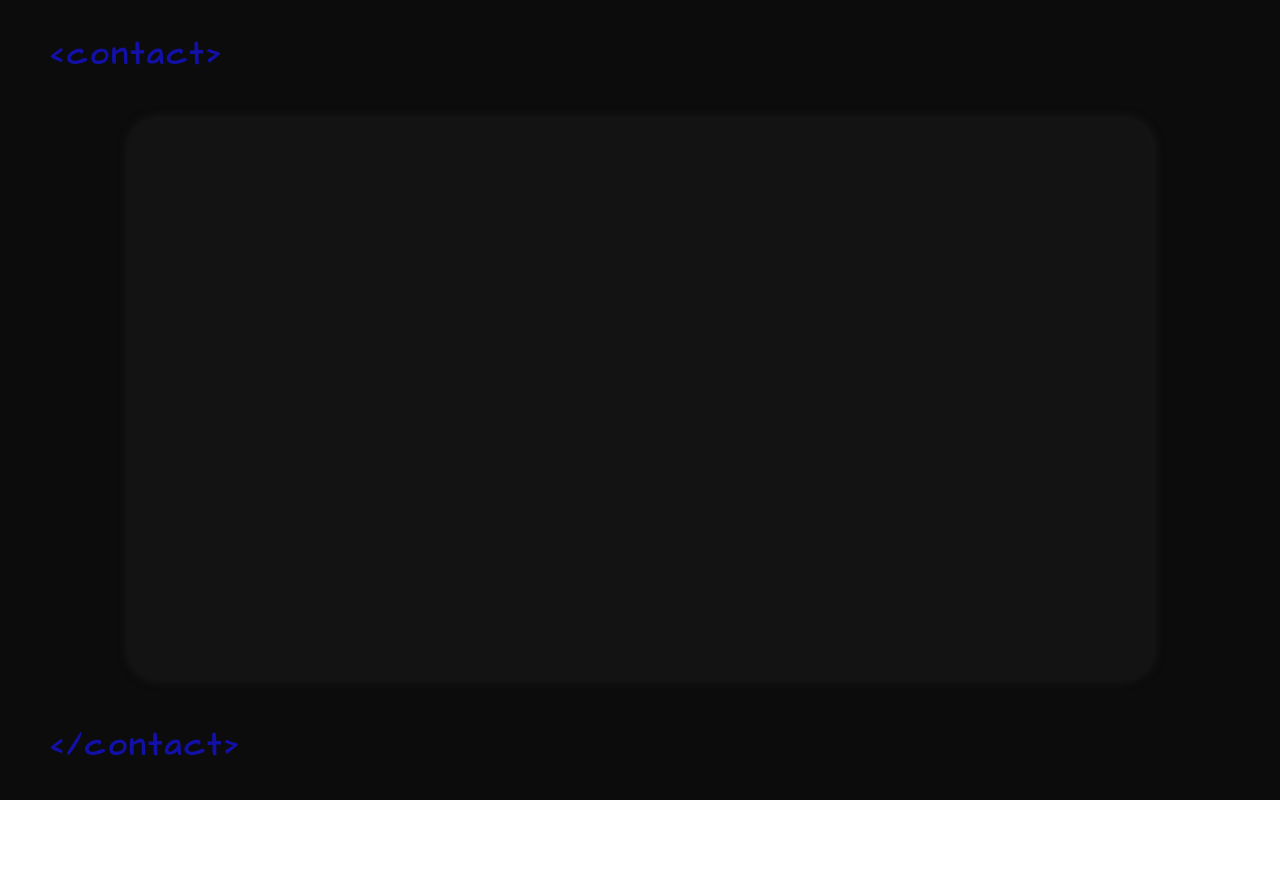
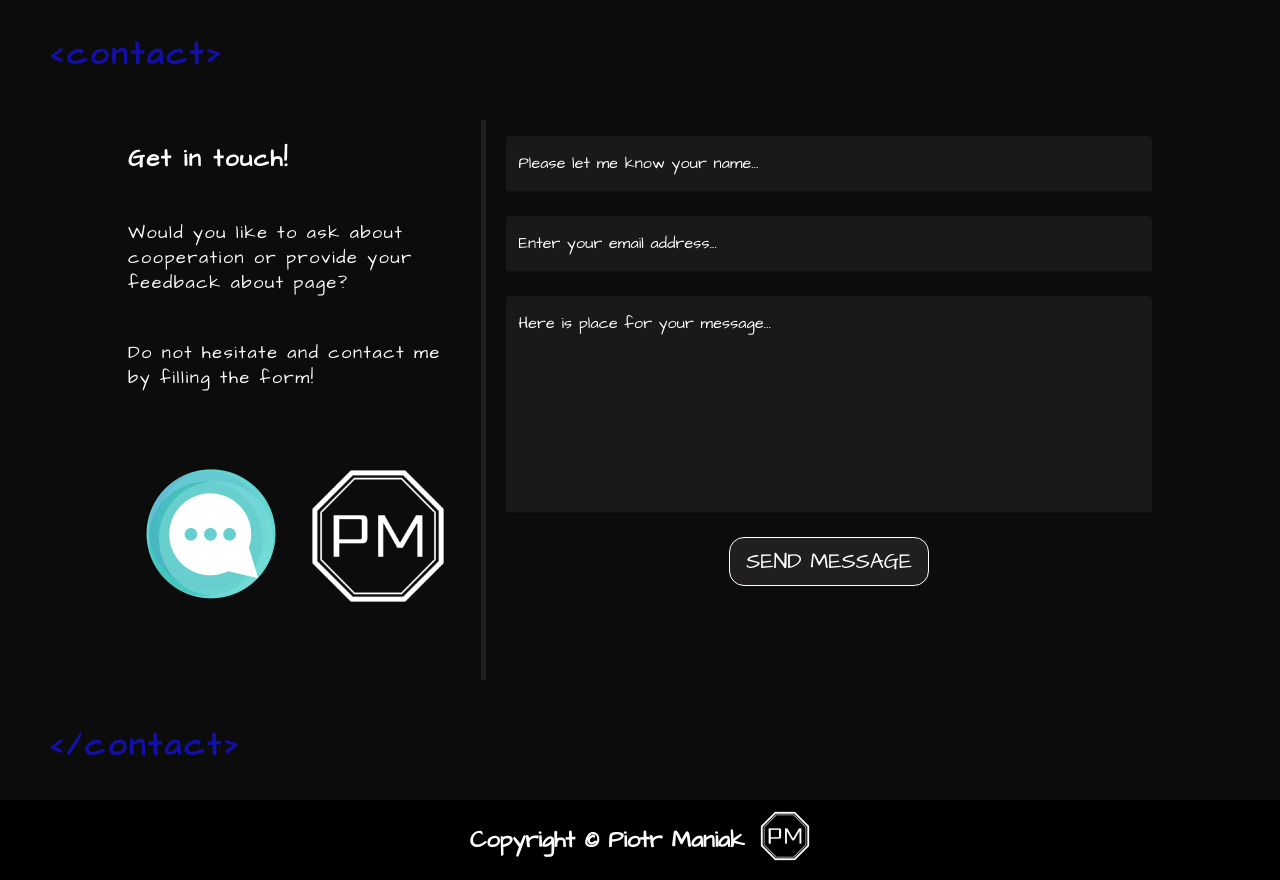
Before and after one commit to piterman93/portfolio-app, a React (Create React App) app: page / in a window 1280 px wide. Shown: the part 2400-3280 px from the top of the page. Before the commit the page ends 3200 px from the top, so only its background shows below. Built offline with nearby package versions, Linux system fonts and the light colour scheme.

Commit message:
complete contact section

```diff
--- a/package.json
+++ b/package.json
@@ -13,6 +13,7 @@
     "@testing-library/jest-dom": "^5.11.4",
     "@testing-library/react": "^11.1.0",
     "@testing-library/user-event": "^12.1.10",
+    "emailjs-com": "^3.2.0",
     "ityped": "^1.0.3",
     "node-sass": "^4.14.1",
     "react": "^17.0.2",
--- a/src/App.js
+++ b/src/App.js
@@ -1,8 +1,9 @@
 import Header from "./components/Header";
 import About from "./components/About/About";
-import Contact from "./components/Contact";
+import Contact from "./components/Contact/Contact";
 import Home from "./components/Home";
 import Portfolio from "./components/Portfolio";
+import Footer from "./components/Footer";
 
 import "./App.scss";
 
@@ -16,6 +17,7 @@ function App() {
         <Portfolio />
         <Contact />
       </div>
+      <Footer />
     </div>
   );
 }
--- a/src/components/Contact.js
+++ b/src/components/Contact/Contact.js
@@ -1,6 +1,9 @@
 import React from "react";
 
-import "../styles/Contact.scss";
+import "../../styles/Contact.scss";
+
+import ContactForm from "./ContactForm";
+import ContactAside from "./ContactAside";
 
 const title = "<contact>";
 const titleEnd = "</contact>";
@@ -10,7 +13,10 @@ export default function Contact() {
     <div className="contact" id="contact">
       <div className="wrapper">
         <h1>{title}</h1>
-        <div className="contact__card"></div>
+        <div className="contact__card">
+          <ContactAside />
+          <ContactForm />
+        </div>
         <h1>{titleEnd}</h1>
       </div>
     </div>
--- /dev/null
+++ b/src/components/Contact/ContactAside.js
@@ -0,0 +1,30 @@
+import React from "react";
+
+import "../../styles/ContactForm.scss";
+
+import contactLogo from "../../assets/contact-logo.png";
+import myLogo from "../../assets/logo-transparent.png";
+
+export default function ContactAside() {
+  return (
+    <div className="contact__aside">
+      <div className="wrapper">
+        <h2>Get in touch!</h2>
+
+        <p>
+          Would you like to ask about cooperation or provide your feedback about
+          page?{" "}
+        </p>
+        <p>Do not hesitate and contact me by filling the form!</p>
+        <div className="icons_wrapper">
+          <div className="logo">
+            <img src={contactLogo} alt="messenger logo icon" />
+          </div>
+          <div className="logo my_logo">
+            <img src={myLogo} alt="Piotr Maniak logo icon" />
+          </div>
+        </div>
+      </div>
+    </div>
+  );
+}
--- /dev/null
+++ b/src/components/Contact/ContactForm.js
@@ -0,0 +1,161 @@
+import React, { useState, useRef } from "react";
+import Box from "@mui/material/Box";
+import TextField from "@mui/material/TextField";
+import emailjs from "emailjs-com";
+
+import "../../styles/ContactForm.scss";
+
+export default function ContactForm() {
+  const [inputName, setInputName] = useState("");
+  const [inputEmail, setInputEmail] = useState("");
+  const [inputMessage, setInputMessage] = useState("");
+  const [inputNameValid, setInputNameValid] = useState(false);
+  const [inputEmailValid, setInputEmailValid] = useState(false);
+  const [inputMessageValid, setInputMessageValid] = useState(false);
+  const [isInitial, setIsInitial] = useState(true);
+  const [showMessageConfirmation, setShowMessageConfirmation] = useState(false);
+
+  const formValid = inputNameValid && inputEmailValid && inputMessageValid;
+
+  const formRef = useRef();
+
+  const inputNameHandler = (e) => {
+    const nameValue = e.target.value;
+    setInputName(nameValue);
+
+    if (nameValue.trim().length > 1) {
+      setInputNameValid(true);
+    } else {
+      setInputNameValid(false);
+    }
+  };
+
+  const inputEmailHandler = (e) => {
+    const emailValue = e.target.value;
+    setInputEmail(emailValue);
+
+    if (emailValue.trim().includes("@.")) {
+      setInputEmailValid(true);
+    } else {
+      setInputEmailValid(false);
+    }
+  };
+
+  const inputMessageHandler = (e) => {
+    const messageValue = e.target.value;
+    setInputMessage(messageValue);
+
+    if (messageValue.trim().length > 10) {
+      setInputMessageValid(true);
+    } else {
+      setInputMessageValid(false);
+    }
+  };
+
+  const submitFormHandler = (e) => {
+    e.preventDefault();
+    setIsInitial(false);
+    if (formValid) {
+      emailjs
+        .sendForm(
+          "service_etjah45",
+          "template_txi84mh",
+          formRef.current,
+          "user_MdJ4pU8mXf4FYYp6oqoEN"
+        )
+        .then(
+          (result) => {
+            console.log(result.text);
+          },
+          (error) => {
+            console.log(error.text);
+          }
+        );
+
+      setInputName("");
+      setInputEmail("");
+      setInputMessage("");
+      setInputNameValid(false);
+      setInputEmailValid(false);
+      setInputMessageValid(false);
+      setShowMessageConfirmation(true);
+      setIsInitial(true);
+
+      setTimeout(() => {
+        setShowMessageConfirmation(false);
+      }, 4000);
+    }
+  };
+
+  return (
+    <div className="form_container">
+      {showMessageConfirmation && (
+        <div className="message_confirmation">
+          <p>Your message has been sent.</p>
+          <p>I will respond as soon as possible.</p>
+          <p>Thank you!</p>
+        </div>
+      )}
+      {!showMessageConfirmation && (
+        <form ref={formRef} action="submit">
+          <Box
+            sx={{
+              display: "flex",
+              alignItems: "center",
+              flexDirection: "column",
+              "& > :not(style)": { m: 1 },
+            }}
+          >
+            <TextField
+              id="filled-basic"
+              label="Please let me know your name..."
+              variant="filled"
+              fullWidth={true}
+              InputLabelProps={{ className: "input__label" }}
+              InputProps={{ className: "input__props" }}
+              onChange={inputNameHandler}
+              value={inputName}
+              name="name"
+            />
+            <TextField
+              id="filled-basic"
+              label="Enter your email address..."
+              variant="filled"
+              fullWidth={true}
+              InputLabelProps={{ className: "input__label" }}
+              InputProps={{ className: "input__props" }}
+              onChange={inputEmailHandler}
+              value={inputEmail}
+              name="email"
+            />
+            <TextField
+              id="filled-basic"
+              label="Here is place for your message..."
+              variant="filled"
+              fullWidth={true}
+              multiline={true}
+              InputLabelProps={{ className: "input__label" }}
+              InputProps={{ className: "input__props" }}
+              rows={8}
+              onChange={inputMessageHandler}
+              value={inputMessage}
+              name="message"
+            />
+            <button className="button" onClick={submitFormHandler}>
+              Send message
+            </button>
+          </Box>
+        </form>
+      )}
+      <div className="error">
+        {!inputNameValid && !isInitial && <p>Please provide your name.</p>}
+        {!inputEmailValid && !isInitial && (
+          <p>Your email address is incorrect (must contain @.).</p>
+        )}
+        {!inputMessageValid && !isInitial && (
+          <p>Message is to short (please provide at least 10 characters).</p>
+        )}
+      </div>
+    </div>
+  );
+}
--- /dev/null
+++ b/src/components/Footer.js
@@ -0,0 +1,18 @@
+import React from "react";
+
+import "../styles/Footer.scss";
+
+import logo from "../assets/logo-transparent.png";
+
+export default function Footer() {
+  return (
+    <div className="footer">
+      <h3>Copyright © Piotr Maniak</h3>
+      <div className="logo">
+        <a href="#home">
+          <img src={logo} alt="logo Piotr Maniak" />
+        </a>
+      </div>
+    </div>
+  );
+}
--- a/src/styles/About.scss
+++ b/src/styles/About.scss
@@ -94,8 +94,8 @@
         }
 
         .image__container {
-          width: 20vw;
-          height: 20vw;
+          width: 22vw;
+          height: 22vw;
           overflow: hidden;
           position: relative;
           border-radius: 100%;
--- a/src/styles/Contact.scss
+++ b/src/styles/Contact.scss
@@ -3,6 +3,7 @@
 .contact {
   color: $textColour;
   background-color: $backgroundColor;
+  font-family: "Architects Daughter", cursive;
 
   .wrapper {
     width: 100%;
@@ -14,19 +15,62 @@
       width: 80%;
       height: 70%;
       position: relative;
-      background-color: rgb(19, 19, 19);
+
       border-radius: 30px;
       margin: auto;
-      -webkit-box-shadow: 1px -1px 8px 3px rgba(29, 29, 29, 0.73);
-      box-shadow: 1px -1px 8px 3px rgba(29, 29, 29, 0.73);
+
       display: flex;
-      flex-direction: column;
+
       align-items: center;
       justify-content: space-around;
+
+      .contact__aside {
+        letter-spacing: 00.1em;
+        width: 35%;
+        height: 100%;
+        margin-right: 20px;
+        border-right: 5px solid rgba(63, 59, 59, 0.39);
+        padding-right: 20px;
+
+        .wrapper {
+          height: 100%;
+          display: flex;
+          flex-direction: column;
+          align-items: flex-start;
+          justify-content: space-around;
+
+          p {
+            font-size: 18px;
+          }
+
+          .icons_wrapper {
+            position: relative;
+            display: flex;
+            justify-content: space-around;
+            align-items: center;
+            width: 100%;
+            height: 40%;
+
+            .logo {
+              width: 40%;
+              height: 90%;
+              display: flex;
+              align-items: center;
+              justify-content: center;
+            }
+
+            .my_logo {
+              img {
+                transform: scale(0.68);
+                margin-bottom: 20px;
+              }
+            }
+          }
+        }
+      }
     }
 
     h1 {
-      font-family: "Architects Daughter", cursive;
       margin-left: 3rem;
       color: $paragraphTitle;
       letter-spacing: 0.1em;
--- /dev/null
+++ b/src/styles/ContactForm.scss
@@ -0,0 +1,58 @@
+@import "_colours";
+
+.form_container {
+  width: 65%;
+  height: 100%;
+  display: flex;
+  flex-direction: column;
+  justify-content: space-between;
+  position: relative;
+
+  .message_confirmation {
+    background-color: #3f3b3b48;
+    border: 1px solid rgba(63, 62, 62, 0.418);
+    border-radius: 20px;
+    margin: auto;
+    font-size: 28px;
+    width: 80%;
+    text-align: center;
+    letter-spacing: 00.05em;
+    padding: 2rem;
+    -webkit-box-shadow: 1px -1px 8px 3px rgba(29, 29, 29, 0.73);
+    box-shadow: 1px -1px 8px 3px rgba(29, 29, 29, 0.73);
+  }
+
+  .error {
+    color: red;
+  }
+
+  .input__label {
+    color: white;
+    font-family: "Architects Daughter", cursive;
+    margin-top: 0.5rem;
+  }
+
+  .input__props {
+    background-color: rgba(63, 59, 59, 0.281);
+    color: white;
+    margin-top: 0.5rem;
+  }
+
+  .button {
+    font-family: "Architects Daughter", cursive;
+    font-size: 22px;
+    padding: 0.5rem 1rem;
+    margin-top: 1rem;
+    background-color: rgba(63, 59, 59, 0.397);
+    border: 1px solid white;
+    color: white;
+    text-transform: uppercase;
+    border-radius: 15px;
+    cursor: pointer;
+    transition: 0.1s;
+
+    &:hover {
+      background-color: $paragraphTitle;
+    }
+  }
+}
--- /dev/null
+++ b/src/styles/Footer.scss
@@ -0,0 +1,20 @@
+@import "_colours";
+
+.footer {
+  height: 10vh;
+  background-color: $themeColor;
+  display: flex;
+  align-items: center;
+  justify-content: center;
+  color: $textColour;
+  font-family: "Architects Daughter", cursive;
+  font-size: 20px;
+
+  .logo {
+    margin-left: 1rem;
+    img {
+      width: 50px;
+      height: 50px;
+    }
+  }
+}
```
Also changed, not shown: src/assets/contact-logo.png (added), 1 other file (tests, documents, lock files or other folders).
